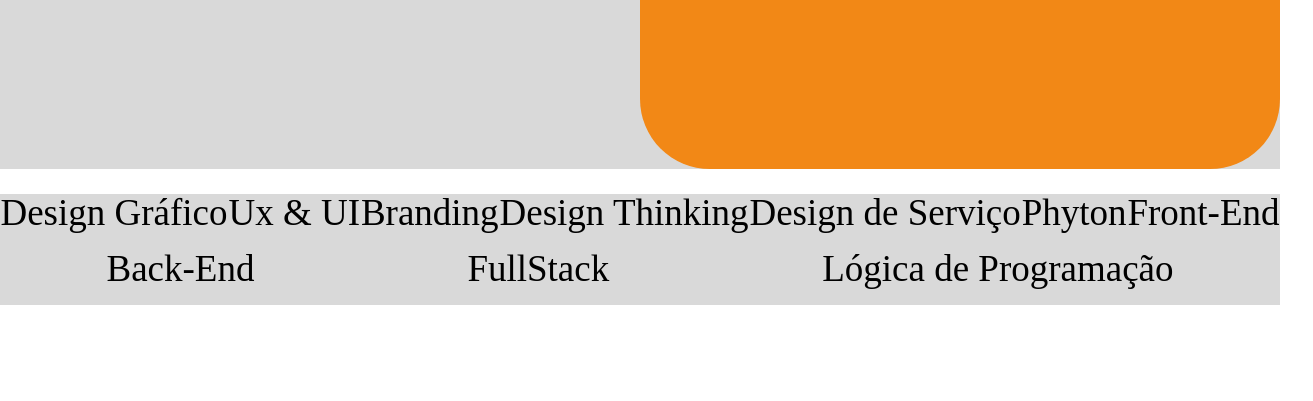
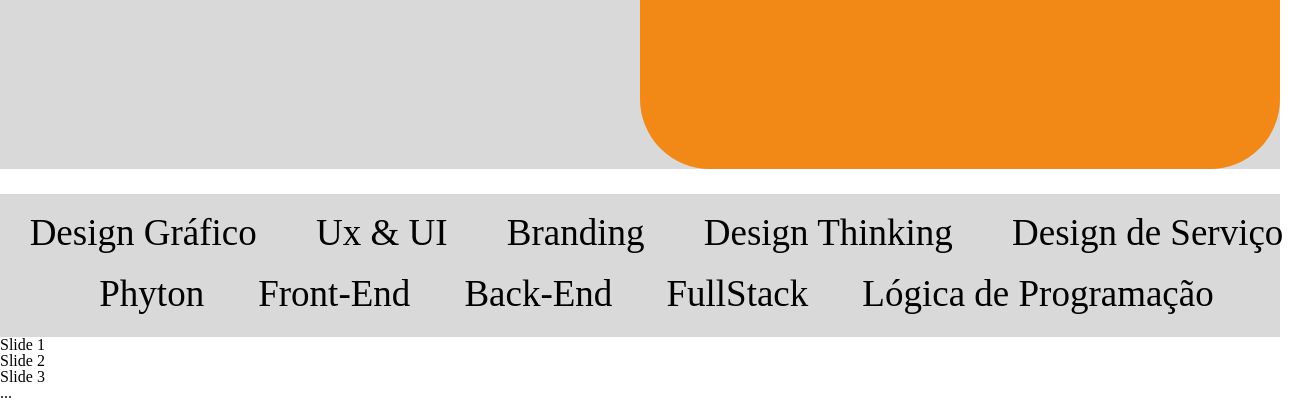
Before and after one commit to iofme/Projeinho-malandro, a plain HTML site: page EducaPAQ/index.html in a window 1280 px wide. Shown: the part 515-916 px from the top of the page, 1313 px wide, since content can reach past the window. Before the commit the page ends 820 px from the top, so only its background shows below. Drawn offline with Linux system fonts and the light colour scheme.

Commit message:
fazendo categorias

```diff
--- a/EducaPAQ/index.html
+++ b/EducaPAQ/index.html
@@ -6,11 +6,14 @@
     <title>EducaPAQ</title>
     <link rel="stylesheet" href="reset.css">
     <link rel="stylesheet" href="style.css">
+    <link rel="preconnect" href="https://fonts.googleapis.com">
+    <link rel="preconnect" href="https://fonts.gstatic.com" crossorigin>
+    <link href="https://fonts.googleapis.com/css2?family=Inter:wght@100..900&display=swap" rel="stylesheet">
 </head>
 <body>
     <header class="cabecalho">
         <section class="espaco">
-            <img src="image 1.svg" alt="Logo PAQ">
+            <img src="src/image 1.svg" alt="Logo PAQ">
 
             <input type="search" name="pesquisa" id="">
 
@@ -26,7 +29,7 @@
             <div class="aprender">
                 <h2>Quero</h2>
                 <h2>Aprender</h2>
-                <img src="image 2.svg" alt="Mulher vendo algo no tablet">
+                <img src="src/image 2.svg" alt="Mulher vendo algo no tablet">
             </div>
             <div class="ensinar">
                 <h2>Quero</h2>
@@ -35,16 +38,45 @@
         </section>
 
         <section class="categorias">
+            <div class="categorias__separcao">
+                <div class="categorias__primeira">
                     <p>Design Gráfico</p>
                     <p>Ux & UI</p>
                     <p>Branding</p>
                     <p>Design Thinking</p>
                     <p>Design de Serviço</p>
+                </div>
+                <div class="categorias__segunda">
                     <p>Phyton</p>
                     <p>Front-End</p>
                     <p>Back-End</p>
                     <p>FullStack</p>
                     <p>Lógica de Programação</p>
+                </div>
+            </div>
+        </section>
+
+        <section>
+            <!-- Slider main container -->
+            <div class="swiper">
+            <!-- Additional required wrapper -->
+            <div class="swiper-wrapper">
+            <!-- Slides -->
+            <div class="swiper-slide">Slide 1</div>
+            <div class="swiper-slide">Slide 2</div>
+            <div class="swiper-slide">Slide 3</div>
+            ...
+            </div>
+            <!-- If we need pagination -->
+            <div class="swiper-pagination"></div>
+
+            <!-- If we need navigation buttons -->
+            <div class="swiper-button-prev"></div>
+            <div class="swiper-button-next"></div>
+
+            <!-- If we need scrollbar -->
+            <div class="swiper-scrollbar"></div>
+        </div>
         </section>
     </main>
 </body>
--- a/EducaPAQ/style.css
+++ b/EducaPAQ/style.css
@@ -65,11 +65,31 @@
 
 .categorias{
     width: 100%;
-    height: 3em;
+    height: 143px;
     background-color: var(--cinza-claro);
-    display: flex;
-    flex-direction: row;
-    justify-content: space-around;
-    flex-wrap: wrap;
-    font-size: 37px;
+    font-family: 'inter' sans-serif;
+    font-weight: 400;
+
+        & .categorias__separcao{
+            display: flex;
+            flex-direction: column;
+            flex-wrap: wrap;
+            gap: 10px;
+        }
+        & .categorias__primeira{
+            width: 1313px;
+            height: 30.57px;
+            display: flex;
+            justify-content: space-around;
+            font-size: 37px;
+            margin: 20px auto;
+        }
+        & .categorias__segunda{
+            width: 1168.5px;
+            height: 30.57px;
+            display: flex;
+            justify-content: space-around;
+            font-size: 37px;
+            margin: 0px auto;
+        }
 }
```
Also changed, not shown: EducaPAQ/src/image 1.svg (renamed from EducaPAQ/image 1.svg), 1 other file. Lines whose indentation alone changed are shown as unchanged.
